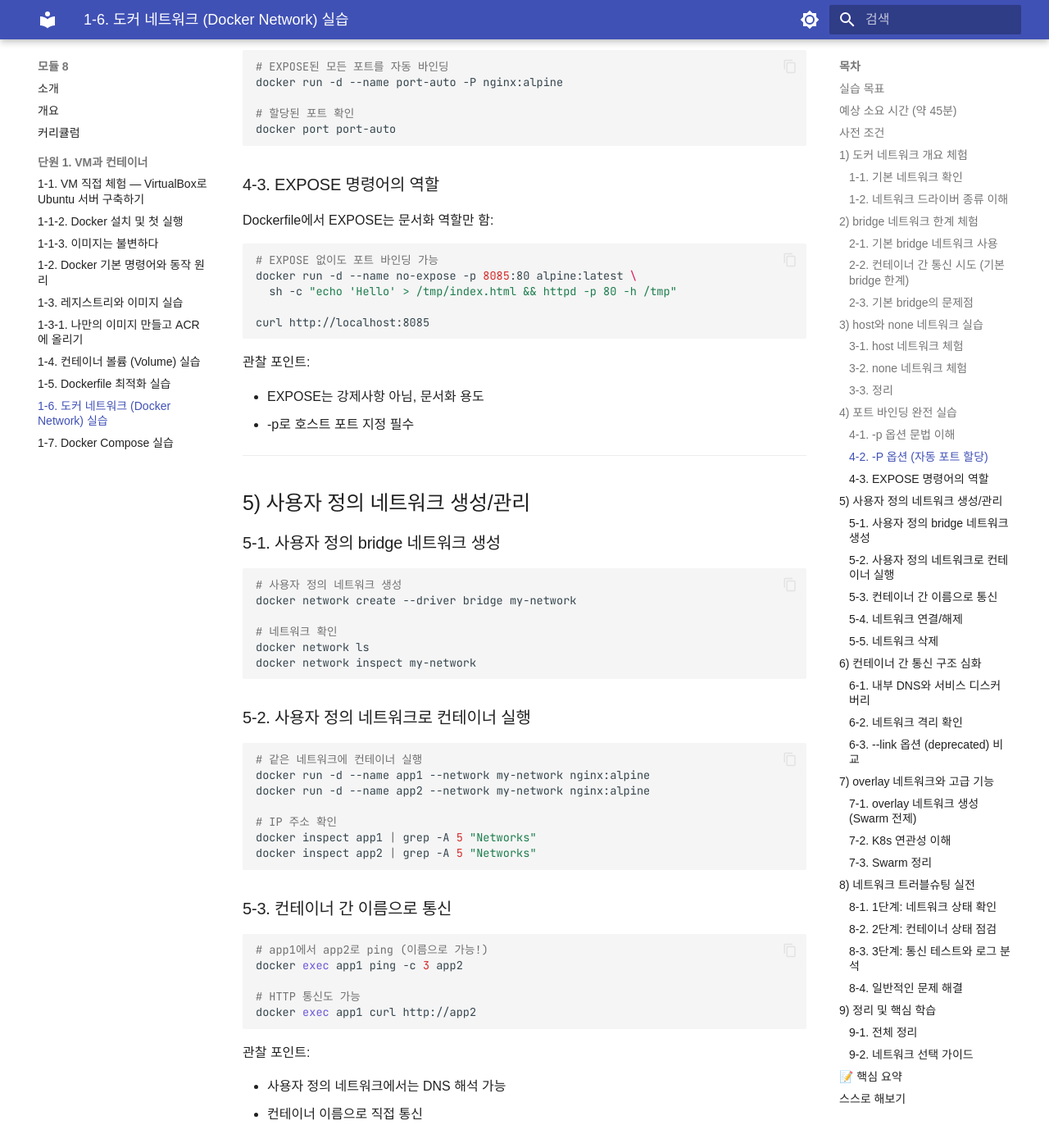
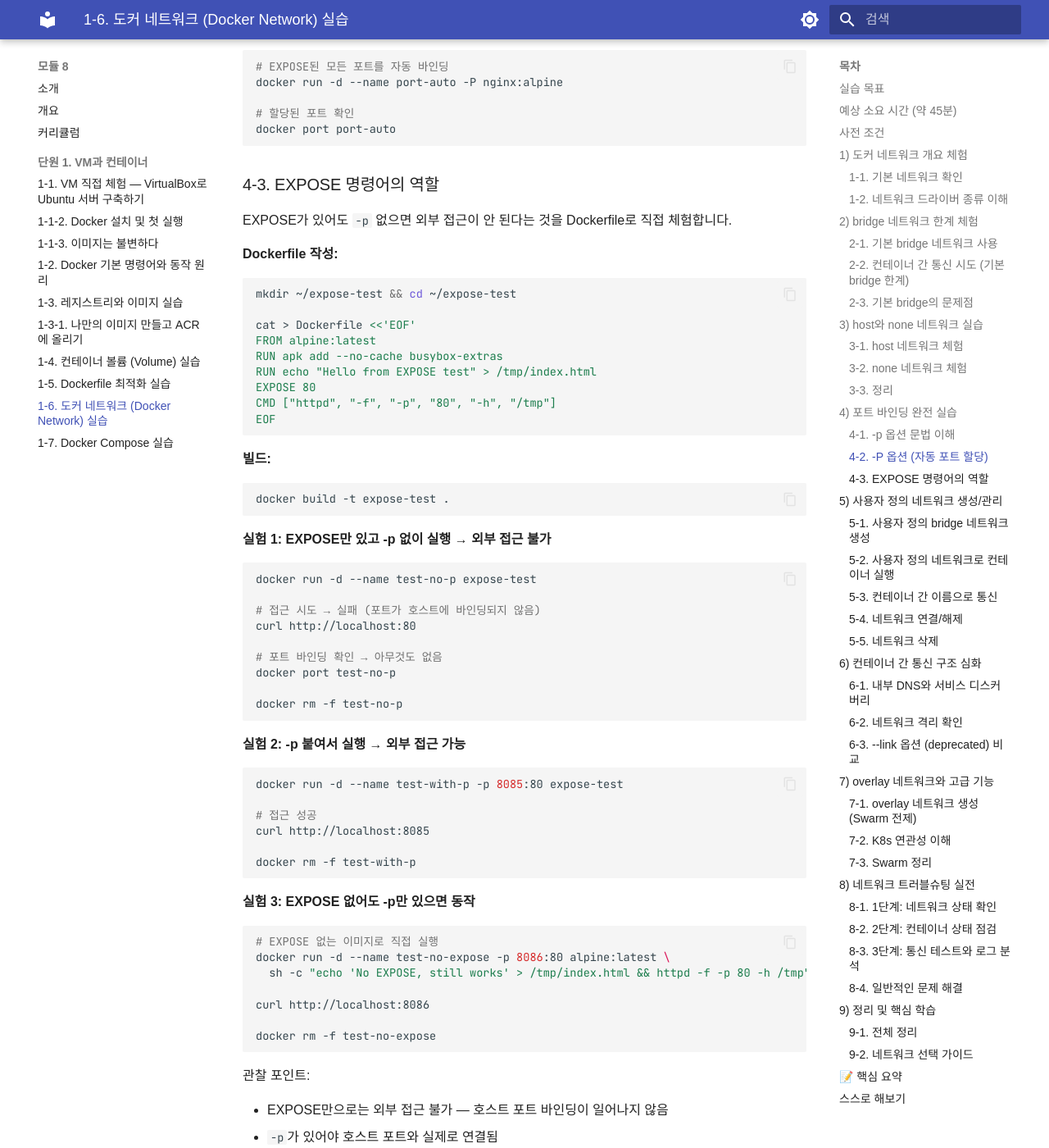
Before and after one commit to skilleat-labs/docker-k8s-labs, an MkDocs documentation site: the page built from docs/modules/module8/1-6.md, in a window 1280 px wide and 1400 px high, scrolled down 4373 px. Shown: the whole window at 82% size. Built offline with MkDocs 1.6.1 and Material for MkDocs 9.7.7, drawn with Linux system fonts in a browser that asks for light colours; some web fonts are replaced; some of the changed text lies outside the part shown.

Commit message:
1-6: 4-3 EXPOSE 실습을 Dockerfile 직접 작성 방식으로 교체
Co-Authored-By: Claude Sonnet 4.6 <noreply@anthropic.com>

````diff
--- a/docs/modules/module8/1-6.md
+++ b/docs/modules/module8/1-6.md
@@ -195,20 +195,71 @@ docker port port-auto
 
 ### 4-3. EXPOSE 명령어의 역할
 
-Dockerfile에서 EXPOSE는 문서화 역할만 함:
+EXPOSE가 있어도 `-p` 없으면 외부 접근이 안 된다는 것을 Dockerfile로 직접 체험합니다.
+
+**Dockerfile 작성:**
 
 ```bash
-# EXPOSE 없이도 포트 바인딩 가능
-docker run -d --name no-expose -p 8085:80 alpine:latest \
-  sh -c "echo 'Hello' > /tmp/index.html && httpd -p 80 -h /tmp"
+mkdir ~/expose-test && cd ~/expose-test
 
+cat > Dockerfile <<'EOF'
+FROM alpine:latest
+RUN apk add --no-cache busybox-extras
+RUN echo "Hello from EXPOSE test" > /tmp/index.html
+EXPOSE 80
+CMD ["httpd", "-f", "-p", "80", "-h", "/tmp"]
+EOF
+```
+
+**빌드:**
+
+```bash
+docker build -t expose-test .
+```
+
+**실험 1: EXPOSE만 있고 -p 없이 실행 → 외부 접근 불가**
+
+```bash
+docker run -d --name test-no-p expose-test
+
+# 접근 시도 → 실패 (포트가 호스트에 바인딩되지 않음)
+curl http://localhost:80
+
+# 포트 바인딩 확인 → 아무것도 없음
+docker port test-no-p
+
+docker rm -f test-no-p
+```
+
+**실험 2: -p 붙여서 실행 → 외부 접근 가능**
+
+```bash
+docker run -d --name test-with-p -p 8085:80 expose-test
+
+# 접근 성공
 curl http://localhost:8085
+
+docker rm -f test-with-p
+```
+
+**실험 3: EXPOSE 없어도 -p만 있으면 동작**
+
+```bash
+# EXPOSE 없는 이미지로 직접 실행
+docker run -d --name test-no-expose -p 8086:80 alpine:latest \
+  sh -c "echo 'No EXPOSE, still works' > /tmp/index.html && httpd -f -p 80 -h /tmp"
+
+curl http://localhost:8086
+
+docker rm -f test-no-expose
 ```
 
 관찰 포인트:
 
-- EXPOSE는 강제사항 아님, 문서화 용도
-- -p로 호스트 포트 지정 필수
+- EXPOSE만으로는 외부 접근 불가 — 호스트 포트 바인딩이 일어나지 않음
+- `-p`가 있어야 호스트 포트와 실제로 연결됨
+- EXPOSE 없어도 `-p`만 있으면 동작 — EXPOSE는 강제사항이 아닌 문서화 용도
+- `-P`(대문자) 옵션은 EXPOSE된 포트를 자동으로 랜덤 바인딩할 때 사용
 
 ---
 
````
